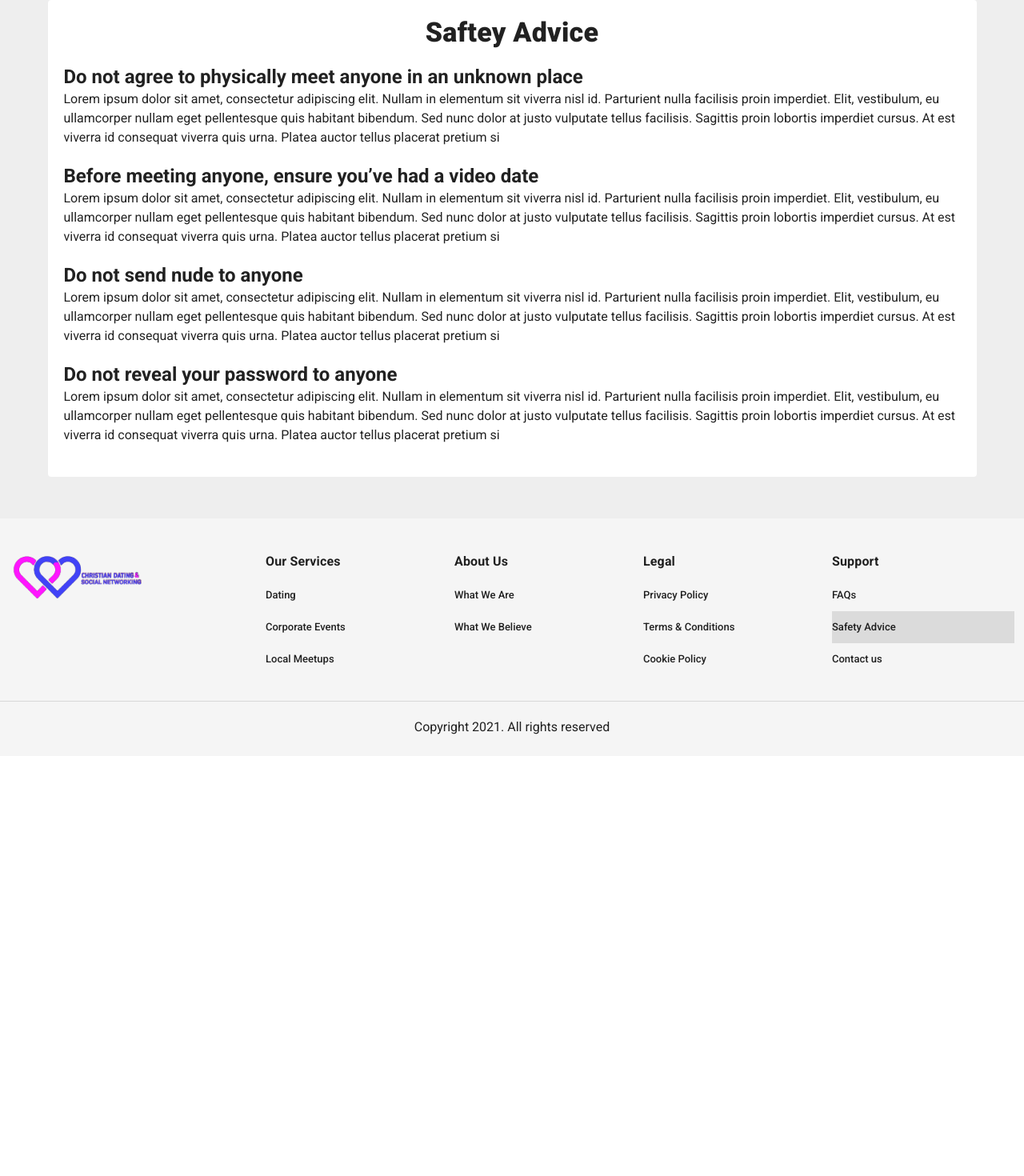
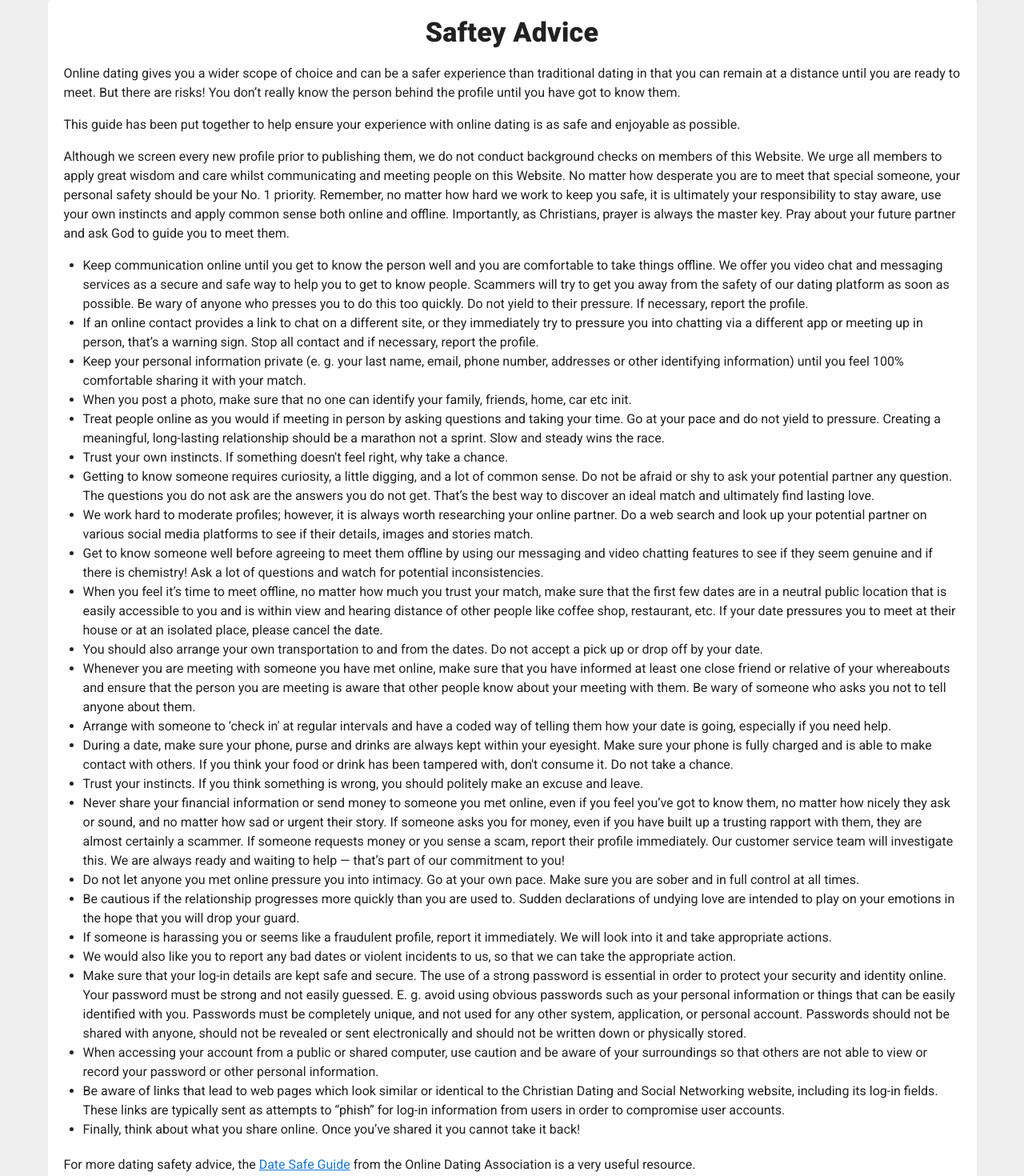
Before and after one commit to symplytheo/christian-dating-site, a Nuxt app: page /safety-advice in a window 1280 px wide. Shown: the part 132-1602 px from the top of the page at 80% size. Before the commit the page ends 1077 px from the top, so only its background shows below. Built offline with nearby package versions, Linux system fonts and the light colour scheme.

Commit message:
update content

```diff
--- a/pages/safety-advice.vue
+++ b/pages/safety-advice.vue
@@ -4,13 +4,196 @@
       <h2 class="text-h5 text-md-h4 font-weight-black mb-5 text-center">
         Saftey Advice
       </h2>
+      <div>
+        <p>
+          Online dating gives you a wider scope of choice and can be a safer
+          experience than traditional dating in that you can remain at a
+          distance until you are ready to meet. But there are risks! You don’t
+          really know the person behind the profile until you have got to know
+          them.
+        </p>
+        <p>
+          This guide has been put together to help ensure your experience with
+          online dating is as safe and enjoyable as possible.
+        </p>
+        <p>
+          Although we screen every new profile prior to publishing them, we do
+          not conduct background checks on members of this Website. We urge all
+          members to apply great wisdom and care whilst communicating and
+          meeting people on this Website. No matter how desperate you are to
+          meet that special someone, your personal safety should be your No. 1
+          priority. Remember, no matter how hard we work to keep you safe, it is
+          ultimately your responsibility to stay aware, use your own instincts
+          and apply common sense both online and offline. Importantly, as
+          Christians, prayer is always the master key. Pray about your future
+          partner and ask God to guide you to meet them.
+        </p>
+      </div>
 
-      <div v-for="(item, i) in advices" :key="i" class="mb-5">
-        <h4 class="text-h6 text-md-h5 font-weight-bold">
-          {{ item.title }}
-        </h4>
+      <div>
+        <ul>
+          <li>
+            Keep communication online until you get to know the person well and
+            you are comfortable to take things offline. We offer you video chat
+            and messaging services as a secure and safe way to help you to get
+            to know people. Scammers will try to get you away from the safety of
+            our dating platform as soon as possible. Be wary of anyone who
+            presses you to do this too quickly. Do not yield to their pressure.
+            If necessary, report the profile.
+          </li>
+          <li>
+            If an online contact provides a link to chat on a different site, or
+            they immediately try to pressure you into chatting via a different
+            app or meeting up in person, that’s a warning sign. Stop all contact
+            and if necessary, report the profile.
+          </li>
+          <li>
+            Keep your personal information private (e. g. your last name, email,
+            phone number, addresses or other identifying information) until you
+            feel 100% comfortable sharing it with your match.
+          </li>
+          <li>
+            When you post a photo, make sure that no one can identify your
+            family, friends, home, car etc init.
+          </li>
+          <li>
+            Treat people online as you would if meeting in person by asking
+            questions and taking your time. Go at your pace and do not yield to
+            pressure. Creating a meaningful, long-lasting relationship should be
+            a marathon not a sprint. Slow and steady wins the race.
+          </li>
+          <li>
+            Trust your own instincts. If something doesn't feel right, why take
+            a chance.
+          </li>
+          <li>
+            Getting to know someone requires curiosity, a little digging, and a
+            lot of common sense. Do not be afraid or shy to ask your potential
+            partner any question. The questions you do not ask are the answers
+            you do not get. That’s the best way to discover an ideal match and
+            ultimately find lasting love.
+          </li>
+          <li>
+            We work hard to moderate profiles; however, it is always worth
+            researching your online partner. Do a web search and look up your
+            potential partner on various social media platforms to see if their
+            details, images and stories match.
+          </li>
+          <li>
+            Get to know someone well before agreeing to meet them offline by
+            using our messaging and video chatting features to see if they seem
+            genuine and if there is chemistry! Ask a lot of questions and watch
+            for potential inconsistencies.
+          </li>
+          <li>
+            When you feel it’s time to meet offline, no matter how much you
+            trust your match, make sure that the first few dates are in a
+            neutral public location that is easily accessible to you and is
+            within view and hearing distance of other people like coffee shop,
+            restaurant, etc. If your date pressures you to meet at their house
+            or at an isolated place, please cancel the date.
+          </li>
+          <li>
+            You should also arrange your own transportation to and from the
+            dates. Do not accept a pick up or drop off by your date.
+          </li>
+          <li>
+            Whenever you are meeting with someone you have met online, make sure
+            that you have informed at least one close friend or relative of your
+            whereabouts and ensure that the person you are meeting is aware that
+            other people know about your meeting with them. Be wary of someone
+            who asks you not to tell anyone about them.
+          </li>
+          <li>
+            Arrange with someone to ‘check in' at regular intervals and have a
+            coded way of telling them how your date is going, especially if you
+            need help.
+          </li>
+          <li>
+            During a date, make sure your phone, purse and drinks are always
+            kept within your eyesight. Make sure your phone is fully charged and
+            is able to make contact with others. If you think your food or drink
+            has been tampered with, don't consume it. Do not take a chance.
+          </li>
+          <li>
+            Trust your instincts. If you think something is wrong, you should
+            politely make an excuse and leave.
+          </li>
+          <li>
+            Never share your financial information or send money to someone you
+            met online, even if you feel you’ve got to know them, no matter how
+            nicely they ask or sound, and no matter how sad or urgent their
+            story. If someone asks you for money, even if you have built up a
+            trusting rapport with them, they are almost certainly a scammer. If
+            someone requests money or you sense a scam, report their profile
+            immediately. Our customer service team will investigate this. We are
+            always ready and waiting to help — that’s part of our commitment to
+            you!
+          </li>
+          <li>
+            Do not let anyone you met online pressure you into intimacy. Go at
+            your own pace. Make sure you are sober and in full control at all
+            times.
+          </li>
+          <li>
+            Be cautious if the relationship progresses more quickly than you are
+            used to. Sudden declarations of undying love are intended to play on
+            your emotions in the hope that you will drop your guard.
+          </li>
+          <li>
+            If someone is harassing you or seems like a fraudulent profile,
+            report it immediately. We will look into it and take appropriate
+            actions.
+          </li>
+          <li>
+            We would also like you to report any bad dates or violent incidents
+            to us, so that we can take the appropriate action.
+          </li>
+          <li>
+            Make sure that your log-in details are kept safe and secure. The use
+            of a strong password is essential in order to protect your security
+            and identity online. Your password must be strong and not easily
+            guessed. E. g. avoid using obvious passwords such as your personal
+            information or things that can be easily identified with you.
+            Passwords must be completely unique, and not used for any other
+            system, application, or personal account. Passwords should not be
+            shared with anyone, should not be revealed or sent electronically
+            and should not be written down or physically stored.
+          </li>
+          <li>
+            When accessing your account from a public or shared computer, use
+            caution and be aware of your surroundings so that others are not
+            able to view or record your password or other personal information.
+          </li>
+          <li>
+            Be aware of links that lead to web pages which look similar or
+            identical to the Christian Dating and Social Networking website,
+            including its log-in fields. These links are typically sent as
+            attempts to “phish” for log-in information from users in order to
+            compromise user accounts.
+          </li>
+          <li>
+            Finally, think about what you share online. Once you’ve shared it
+            you cannot take it back!
+          </li>
+        </ul>
+      </div>
+
+      <div class="mt-5">
         <p>
-          {{ item.content }}
+          For more dating safety advice, the
+          <a
+            href="https://www.onlinedatingassociation.org.uk/date-safe.html"
+            target="_blank"
+            rel="noopener noreferrer"
+            >Date Safe Guide</a
+          >
+          from the Online Dating Association is a very useful resource.
+        </p>
+        <p>
+          If you have any questions, please view our
+          <nuxt-link to="/faqs">help pages</nuxt-link> or
+          <nuxt-link to="/contact-us">contact us</nuxt-link>.
         </p>
       </div>
     </v-card>
@@ -19,30 +202,6 @@
 
 <script>
 export default {
-  data: () => ({
-    advices: [
-      {
-        title: 'Do not agree to physically meet anyone in an unknown place',
-        content:
-          'Lorem ipsum dolor sit amet, consectetur adipiscing elit. Nullam in elementum sit viverra nisl id. Parturient nulla facilisis proin imperdiet. Elit, vestibulum, eu ullamcorper nullam eget pellentesque quis habitant bibendum. Sed nunc dolor at justo vulputate tellus facilisis. Sagittis proin lobortis imperdiet cursus. At est viverra id consequat viverra quis urna. Platea auctor tellus placerat pretium si',
-      },
-      {
-        title: 'Before meeting anyone, ensure you’ve had a video date ',
-        content:
-          'Lorem ipsum dolor sit amet, consectetur adipiscing elit. Nullam in elementum sit viverra nisl id. Parturient nulla facilisis proin imperdiet. Elit, vestibulum, eu ullamcorper nullam eget pellentesque quis habitant bibendum. Sed nunc dolor at justo vulputate tellus facilisis. Sagittis proin lobortis imperdiet cursus. At est viverra id consequat viverra quis urna. Platea auctor tellus placerat pretium si',
-      },
-      {
-        title: 'Do not send nude to anyone',
-        content:
-          'Lorem ipsum dolor sit amet, consectetur adipiscing elit. Nullam in elementum sit viverra nisl id. Parturient nulla facilisis proin imperdiet. Elit, vestibulum, eu ullamcorper nullam eget pellentesque quis habitant bibendum. Sed nunc dolor at justo vulputate tellus facilisis. Sagittis proin lobortis imperdiet cursus. At est viverra id consequat viverra quis urna. Platea auctor tellus placerat pretium si',
-      },
-      {
-        title: 'Do not reveal your password to anyone',
-        content:
-          'Lorem ipsum dolor sit amet, consectetur adipiscing elit. Nullam in elementum sit viverra nisl id. Parturient nulla facilisis proin imperdiet. Elit, vestibulum, eu ullamcorper nullam eget pellentesque quis habitant bibendum. Sed nunc dolor at justo vulputate tellus facilisis. Sagittis proin lobortis imperdiet cursus. At est viverra id consequat viverra quis urna. Platea auctor tellus placerat pretium si',
-      },
-    ],
-  }),
   head() {
     return { title: 'Saftey Advice' }
   },
--- a/pages/services.vue
+++ b/pages/services.vue
@@ -1,66 +1,72 @@
 <template>
   <v-container class="rounded my-10">
-    <v-card flat class="pa-5 text-center">
-      <h2 class="text-h5 text-md-h4 font-weight-black mb-5">Our Services</h2>
+    <v-card flat class="pa-5">
+      <h2 class="text-h5 text-md-h4 font-weight-black mb-5 text-center">
+        Our Services
+      </h2>
 
       <div id="dating">
-        <h4 class="text-h6 text-md-h5 font-weight-bold mb-2">Dating</h4>
+        <h4 class="text-h6 text-md-h5 font-weight-bold mb-2 text-center">
+          Dating
+        </h4>
         <p>
-          Lorem ipsum dolor sit amet, consectetur adipiscing elit. Nullam in
-          elementum sit viverra nisl id. Parturient nulla facilisis proin
-          imperdiet. Elit, vestibulum, eu ullamcorper nullam eget pellentesque
-          quis habitant bibendum. Sed nunc dolor at justo vulputate tellus
-          facilisis. Sagittis proin lobortis imperdiet cursus. At est viverra id
-          consequat viverra quis urna. Platea auctor tellus placerat pretium
-          sit. Aliquam faucibus odio malesuada non a. Posuere proin commodo
-          accumsan, convallis integer quis lectus cras diam. Amet bibendum
-          blandit varius sit ut phasellus ultricies sed amet. Purus blandit
-          tellus scelerisque lorem augue enim fermentum turpis condimentum.
-          Dictum nulla pretium gravida pulvinar at. In metus, a pellentesque
-          neque elementum scelerisque commodo tristique. Sit egestas maecenas
-          tortor vitae, et pellentesque..
+          Our core service is with relation to adult dating whereby we provide
+          the platform for adult Christian singles to communicate online and
+          meet other adult singles for dating and relationship. Online dating is
+          a great way to find and connect with other single Christians that you
+          might otherwise never cross paths with, thereby increasing your
+          chances of finding that special someone. Check out our
+          <nuxt-link to=""> Dating page</nuxt-link>.
         </p>
       </div>
 
-      <div id="corporate-events" class="my-10">
-        <h4 class="text-h6 text-md-h5 font-weight-bold mb-2">
+      <div id="meetups" class="mt-10">
+        <h4 class="text-h6 text-md-h5 font-weight-bold mb-2 text-center">
+          Meetups
+        </h4>
+        <p>
+          Meetups are events by members for members. Here, we offer a platform
+          for registered users to organise local, usually face-to-face, events
+          or activities for other members to attend. Meetups are group
+          activities which may include activities such as walks, climbing,
+          bowling, cinemas, theatres, tours, meals, skills sharing etc. All
+          meetup events are screened and pre-approved by our Admin to ensure the
+          safety of our members. Meetups could provide a safe environment for
+          you to meet face-to-face for the first time with someone whom you have
+          met online and would like to explore things further with, but still
+          want to play it safe. They can also help you and someone you are
+          building a relationship with to bond and to enjoy each other’s company
+          in a social setting. Check out our
+          <nuxt-link to="">Meetups page</nuxt-link>.
+        </p>
+      </div>
+
+      <div id="corporate-events" class="mt-10">
+        <h4 class="text-h6 text-md-h5 font-weight-bold mb-2 text-center">
           Corporate Events
         </h4>
         <p>
-          Lorem ipsum dolor sit amet, consectetur adipiscing elit. Nullam in
-          elementum sit viverra nisl id. Parturient nulla facilisis proin
-          imperdiet. Elit, vestibulum, eu ullamcorper nullam eget pellentesque
-          quis habitant bibendum. Sed nunc dolor at justo vulputate tellus
-          facilisis. Sagittis proin lobortis imperdiet cursus. At est viverra id
-          consequat viverra quis urna. Platea auctor tellus placerat pretium
-          sit. Aliquam faucibus odio malesuada non a. Posuere proin commodo
-          accumsan, convallis integer quis lectus cras diam. Amet bibendum
-          blandit varius sit ut phasellus ultricies sed amet. Purus blandit
-          tellus scelerisque lorem augue enim fermentum turpis condimentum.
-          Dictum nulla pretium gravida pulvinar at. In metus, a pellentesque
-          neque elementum scelerisque commodo tristique. Sit egestas maecenas
-          tortor vitae, et pellentesque..
+          We also organise offline events for our members to give people a
+          chance to meet face to face in a safe and comfortable environment. Our
+          events cover a range of themes such as seminars, conferences,
+          retreats, get-aways, music festivals, films, theatres, comedy nights
+          etc. The advantage of attending an event is that you get to mix and
+          mingle with lots of other single Christians. And if you spark or vibe
+          with someone, you can simply exchange details and arrange to meet up
+          again on your own terms. We have heard many wonderful stories from
+          people who have met at an event and gone on to form a relationship.
+          Check out our <nuxt-link to="">Events page</nuxt-link>.
         </p>
       </div>
 
-      <div id="local-meetups">
-        <h4 class="text-h6 text-md-h5 font-weight-bold mb-2">Local Meetups</h4>
-        <p>
-          Lorem ipsum dolor sit amet, consectetur adipiscing elit. Nullam in
-          elementum sit viverra nisl id. Parturient nulla facilisis proin
-          imperdiet. Elit, vestibulum, eu ullamcorper nullam eget pellentesque
-          quis habitant bibendum. Sed nunc dolor at justo vulputate tellus
-          facilisis. Sagittis proin lobortis imperdiet cursus. At est viverra id
-          consequat viverra quis urna. Platea auctor tellus placerat pretium
-          sit. Aliquam faucibus odio malesuada non a. Posuere proin commodo
-          accumsan, convallis integer quis lectus cras diam. Amet bibendum
-          blandit varius sit ut phasellus ultricies sed amet. Purus blandit
-          tellus scelerisque lorem augue enim fermentum turpis condimentum.
-          Dictum nulla pretium gravida pulvinar at. In metus, a pellentesque
-          neque elementum scelerisque commodo tristique. Sit egestas maecenas
-          tortor vitae, et pellentesque..
-        </p>
-      </div>
+      <p>
+        For more details about our services and how they are operated, please
+        consult our
+        <nuxt-link to="/legal#terms-and-conditions"
+          >Terms and Conditions</nuxt-link
+        >
+        .
+      </p>
     </v-card>
   </v-container>
 </template>
```
